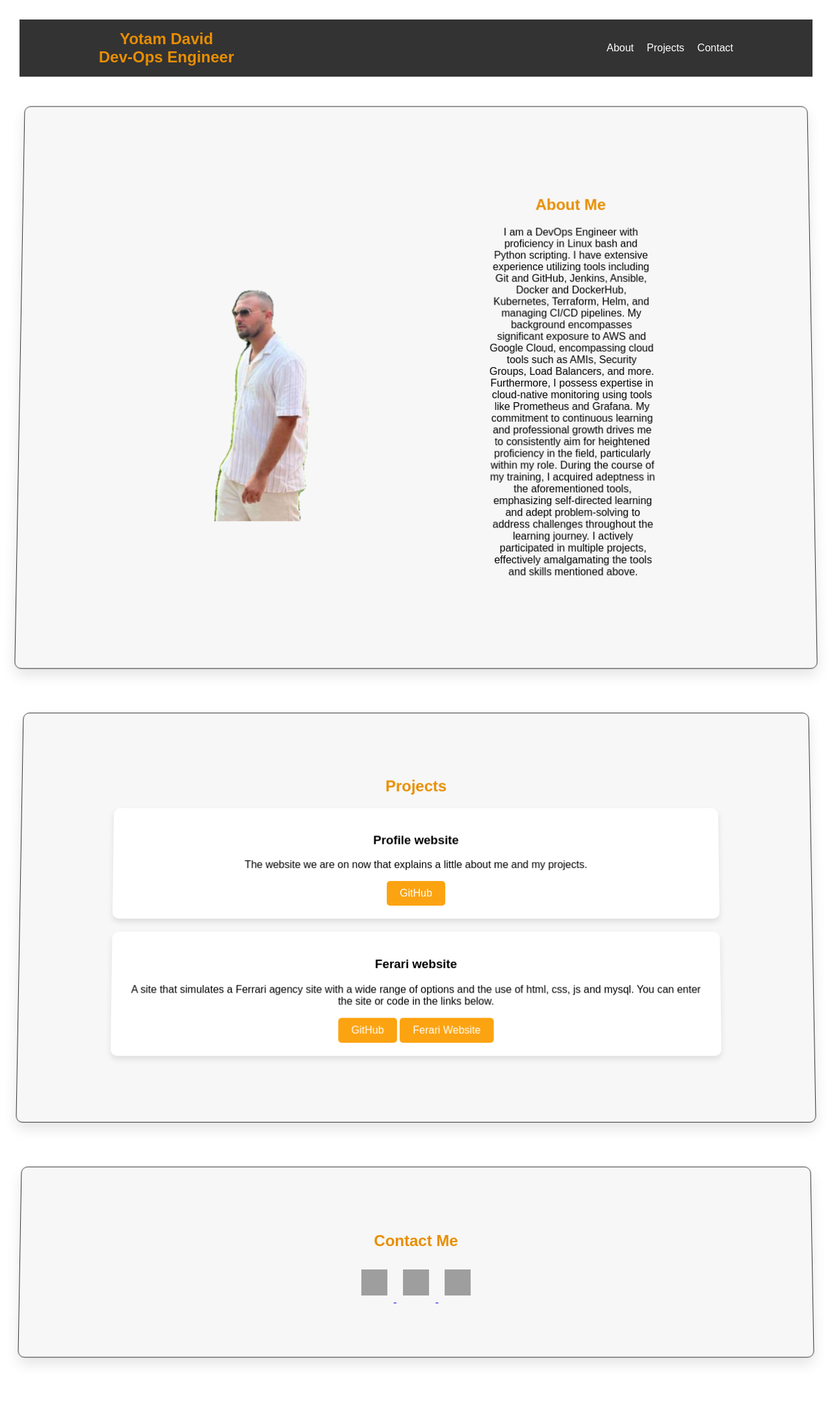
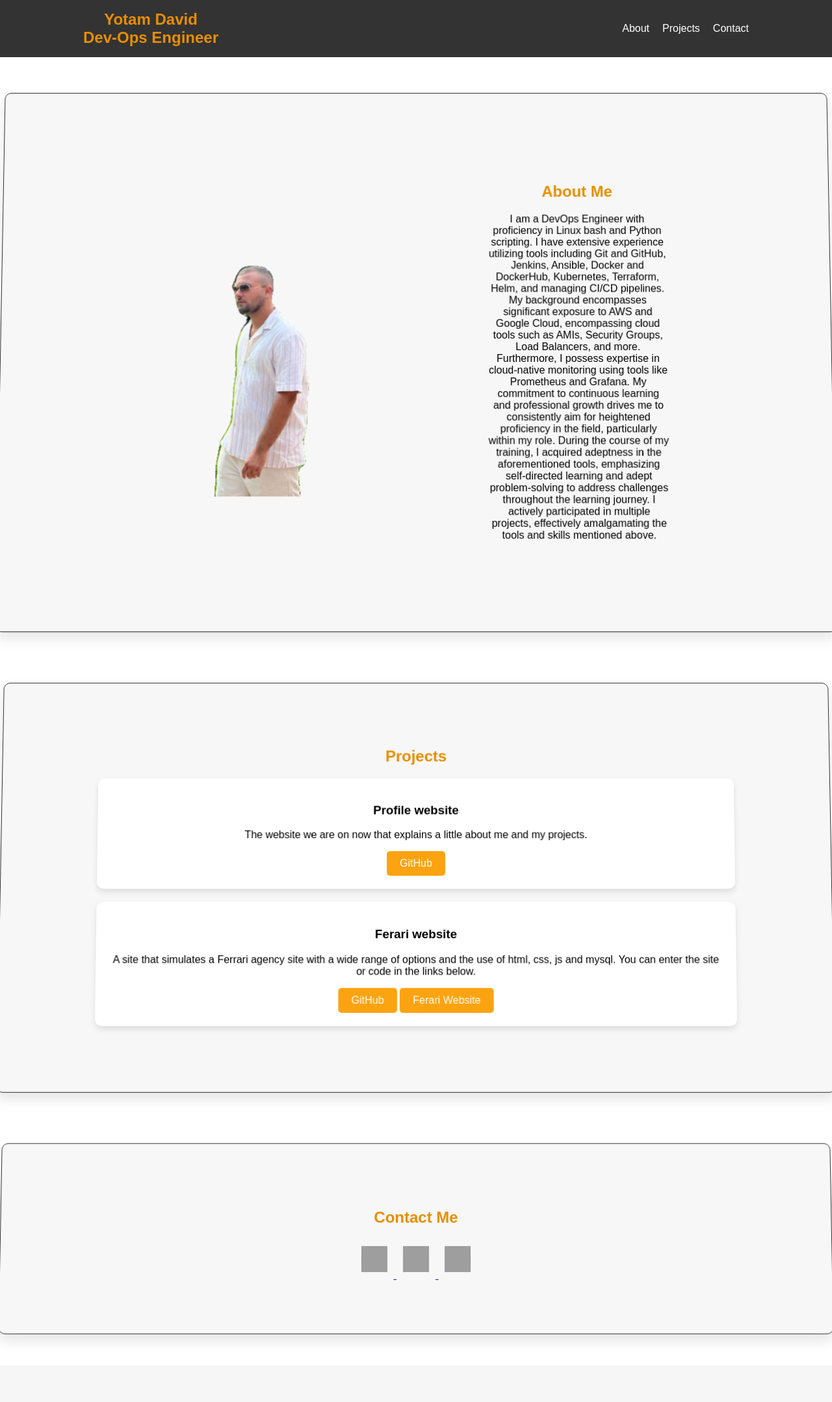
Before and after one commit to yotamdavid/profile_wabsite, a Flask app: page / in a window 1280 px wide. Shown: the whole page at 65% size. After the commit the page ends 2054 px from the top, so only its background shows below. Run offline with Flask 2, Linux system fonts and the light colour scheme; grey boxes are pictures that could not be loaded.

Commit message:
Update style.css

```diff
--- a/web_project/static/css/style.css
+++ b/web_project/static/css/style.css
@@ -3,8 +3,6 @@
 body {
     margin: 0;
     font-family: Arial, Helvetica, sans-serif;
-    padding: 30px; /* רווח מצדדים של האתר */
-
 }
 
 /* Header Styling */
@@ -77,7 +75,7 @@ h2 {
     box-shadow: 0px 10px 20px rgba(0, 0, 0, 0.1);
     transform: perspective(600px) rotateX(1deg);
     transition: transform 0.3s ease, box-shadow 0.3s ease;
-    margin: 40px 0; /* רווח מעל ומתחת */
+    margin: 50px 0; /* רווח מעל ומתחת */
 }
 
 .section:hover {
@@ -86,7 +84,7 @@ h2 {
 }
 
 .section + .section {
-    margin-top: 70px; /* רווח בין סקשן לסקשן מעליו */
+    margin-top: 80px; /* רווח בין סקשן לסקשן מעליו */
 }
 
 /* Project Card Styling */
```
